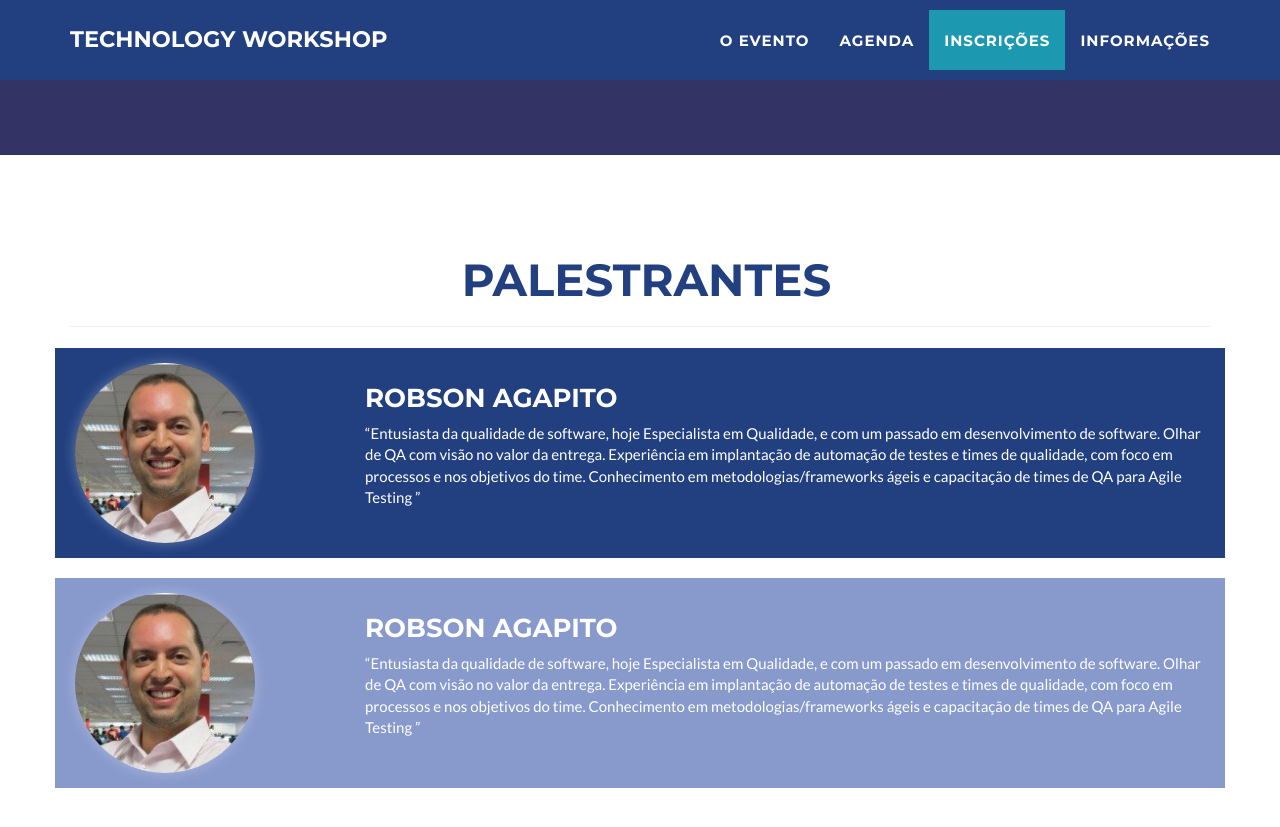
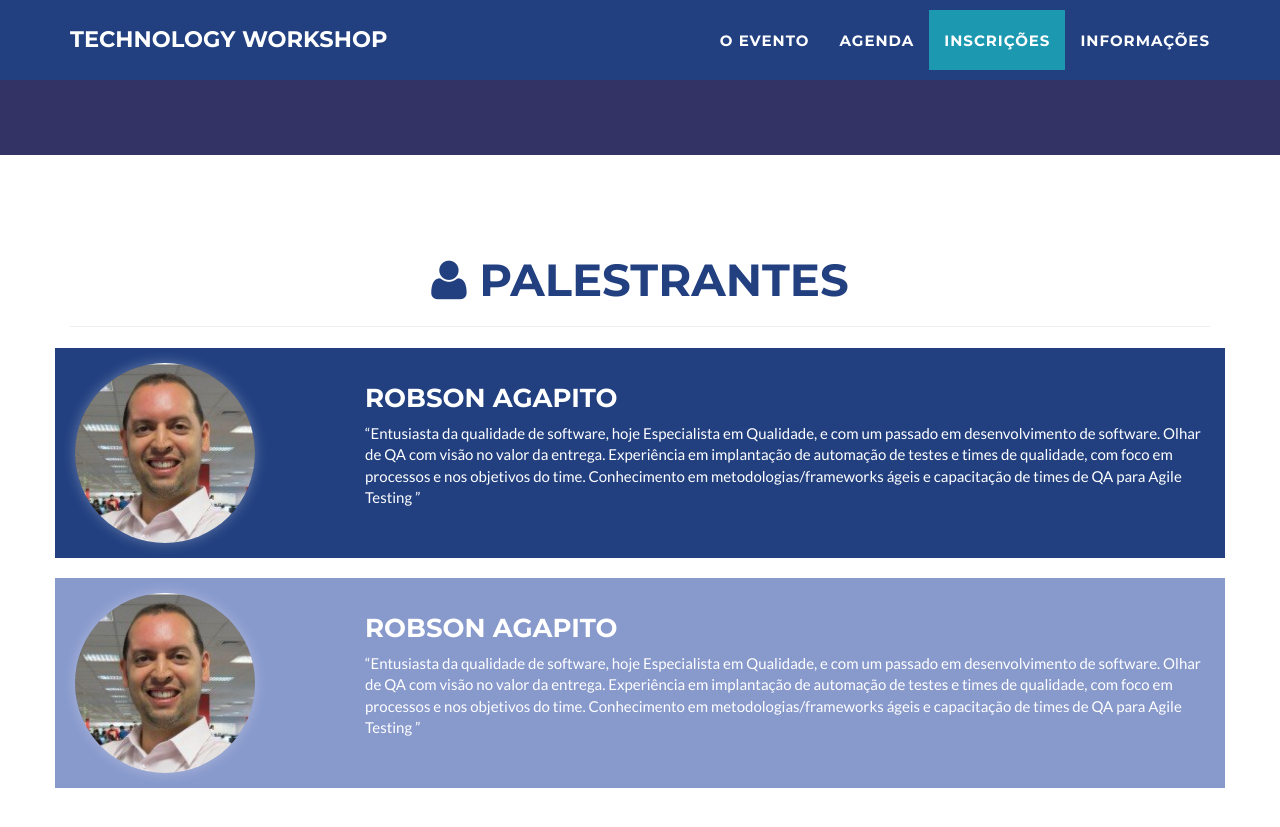
Before and after one commit to gft-technical-practices/2017-workshop-2, a Jekyll site: the page built from index.html, in a window 1280 px wide and 900 px high, scrolled down 2426 px. Shown: the top 827 px of the window. Built offline with Jekyll 4.4.1, drawn with Linux system fonts in a browser that asks for light colours.

Commit message:
Update palestrantes.html

```diff
--- a/_includes/palestrantes.html
+++ b/_includes/palestrantes.html
@@ -3,7 +3,7 @@
         <div class="container">
             <div class="row">
                 <div class="col-lg-12 text-center">
-                    <h2><i class="fa fa-4 fa-id-badge" aria-hidden="true"></i> Palestrantes</h2>
+                    <h2><i class="fa fa-4 fa-user" aria-hidden="true"></i> Palestrantes</h2>
                     <hr>
                 </div>
             </div>
```
